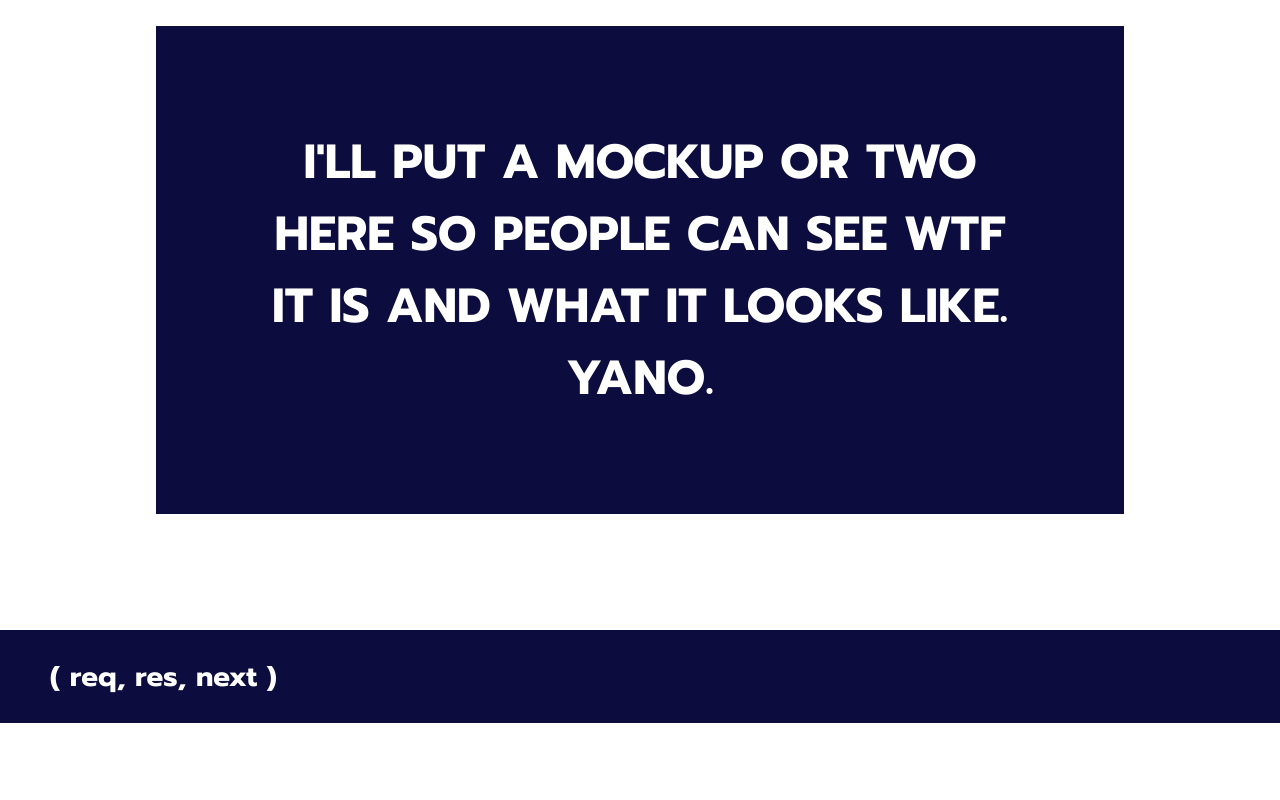
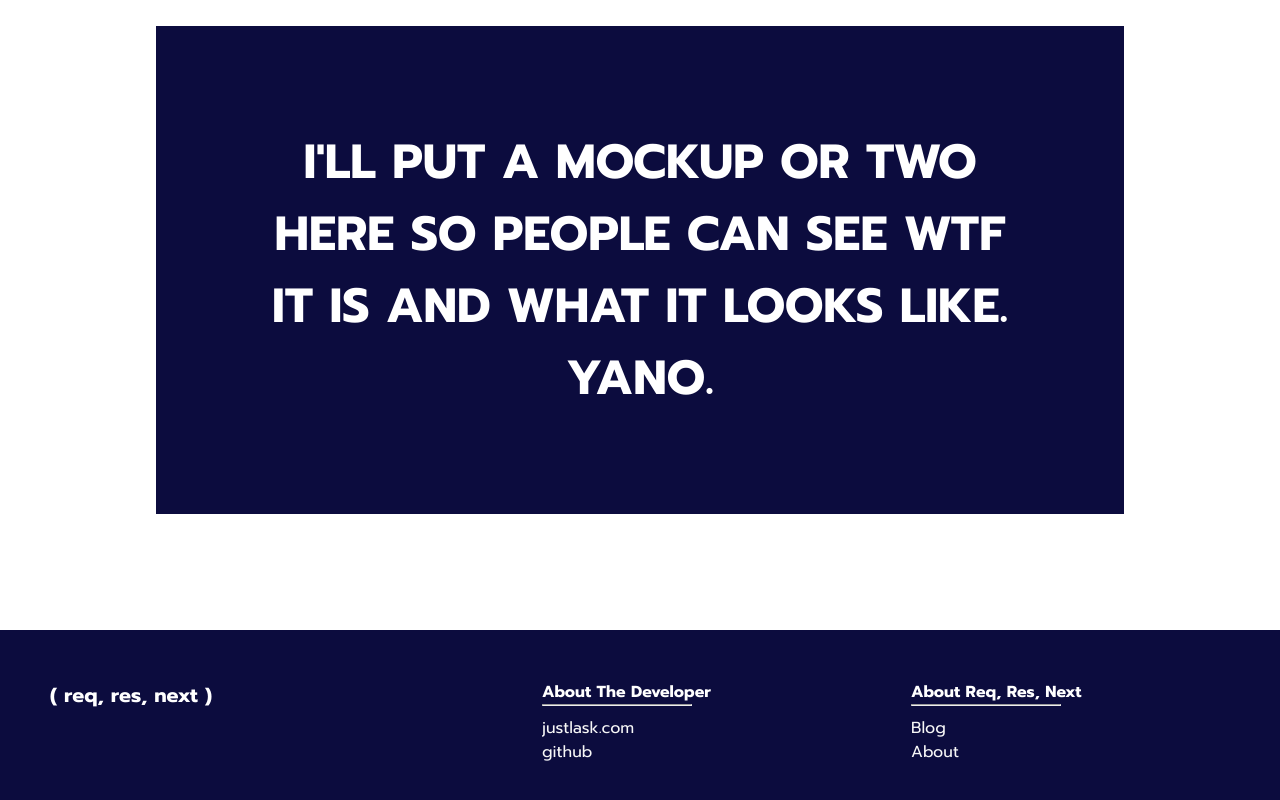
Before and after one commit to justlask/reqresnext, a React (Create React App) app in the folder client/: page / in a window 1280 px wide. Shown: the part 1625-2425 px from the top of the page. Before the commit the page ends 2348 px from the top, so only its background shows below. Built offline with nearby package versions, Linux system fonts and the light colour scheme; no server answers.

Commit message:
added some footer links, will add an about reqresnext and blog page, right now it's just a template shell

```diff
--- a/client/src/App.css
+++ b/client/src/App.css
@@ -186,10 +186,38 @@ nav {
 }
 
 footer {
+  display: flex;
   background-color: #0C0C3E;
-  padding: 25px 50px;
+  padding: 50px 0px;
   color: white;
   text-align: left;
+}
+
+footer #name {
+  padding-left: 50px;
+  width: 40%;
+  font-size: 20px;
+}
+
+.footerlinks {
+  width: 30%;
+  display: flex;
+  flex-direction: column;
+}
+
+.footerlinks hr {
+  width: 40%;
+  margin-bottom: 10px;
+}
+
+.footerlinks a {
+  color: #f7f7f7;
+  text-decoration: none;
+  width: 40%;
+}
+
+.footerlinks a:hover {
+  color: #9e9e9e;
 }
 
 .is-active {
@@ -350,23 +378,6 @@ main {
   margin-bottom: 25px;
 }
 
-/* .projectbuttons {
-  display: flex;
-  flex-direction: column;
-  justify-items: left;
-}
-
-.projectbuttons button {
-  margin-bottom: 10px;
-  border: none;
-  cursor: pointer;
-  font-size: 18px;
-  font-weight: bold;
-  text-align: left;
-} */
-
-
-
 .projectbox {
   display: flex;
   width: 60vw;
@@ -507,32 +518,6 @@ main {
   align-items: center;
   justify-content: center;
 }
-
-/* .actions > div {
-  display: flex;
-  width: 40vw;
-  display: flex;
-  flex-direction: column;
-  justify-content: center;
-  align-items: center;
-  padding: 20px 0px;
-  width: 25vw;
-}
-
-.actions div a  {
-  text-align: left;
-  color: #0C0C3E;
-  text-decoration: none;
-}
-
-
-.actions > div > a > img {
-  width: 150px;
-  height: auto;
-  justify-self: center;
-  align-self: center;
-  box-shadow: 0px 3px 6px rgba(8, 8, 8, 0.33);
-} */
 
 .actions .secondaryproject {
   width: 50%;
@@ -872,37 +857,6 @@ main {
 }
 
 
-
-
-/* .addtask {
-  width: 100%;
-  margin-top: 15px;
-  display: flex;
-  justify-content: space-between;
-  align-items: center;
-}
-
-.addtask input {
-  width: 75%;
-  padding: 10px 15px;
-  border-radius: 32px;
-  border: none;
-  background-color: #f7f7f7;
-  font-size: 16px;
-}
-
-.addtask button {
-  background-color: #0C0C3E;
-  text-align: center;
-  font-weight: bold;
-  color: white;
-  font-size: 20px;
-  border-radius: 32px;
-  padding: 2px 15px;
-  width: 15%;
-  cursor: pointer;
-} */
-
 .commentformbox {
   padding: 5px 10px;
 }
@@ -1075,13 +1029,3 @@ main {
   border: none;
   cursor: pointer;
 }
-
-
-
-/* .activeButton {
-  color: #0C0C3E;
-}
-
-.notActiveButton {
-  color: rgb(92, 92, 92);
-} */
--- a/client/src/App.js
+++ b/client/src/App.js
@@ -12,7 +12,8 @@ import NewProject from './components/projects/NewProject'
 import Project from './components/projects/Project'
 import Action from './components/actions/Action'
 import Profile from './components/account/Profile';
-import AboutUs from './components/home/AboutUs'
+import AboutUs from './components/about/AboutUs'
+import Blog from './components/blog/Blog'
 
 class App extends Component {
   constructor(props){
@@ -58,6 +59,7 @@ class App extends Component {
             <Route exact path="/project/:projectID/:actionID" render={(props) => <Action {...props} user={this.state.loggedInUser} getUser={this.state.getTheUser} /> }></Route>
             <Route exact path="/account" render={(props) => <Profile {...props} user={this.state.loggedInUser} getUser={this.state.getTheUser} />} ></Route>
             <Route exact path="/about" render={(props) => <AboutUs />}></Route>
+            <Route exact path="/blog" render={(props) => <Blog />}></Route>
             {/* <ProtectedRoute user={this.state.loggedInUser} path='/projects/:id' component={ProjectDetails} />
             <ProtectedRoute user={this.state.loggedInUser} path='/projects' component={ProjectList} /> */}
           </Switch>
--- a/client/src/components/Footer.jsx
+++ b/client/src/components/Footer.jsx
@@ -1,4 +1,5 @@
 import React, { Component } from 'react'
+import { Link, NavLink } from 'react-router-dom'
 
 export default class Footer extends Component {
   render() {
@@ -7,6 +8,22 @@ export default class Footer extends Component {
         <div id="name">
           <p>( req, res, next )</p>
         </div>
+        <div className="footerlinks">
+          <h4>
+            About The Developer
+            <hr/>
+            </h4>
+          <a href="http://www.justlask.com">justlask.com</a>
+          <a href="https://www.github.com/justlask">github</a>
+        </div>
+        <div className="footerlinks">
+          <h4>
+            About Req, Res, Next
+            <hr/>
+          </h4>
+          <Link to="/blog">Blog</Link>
+          <Link to="/about">About</Link>
+        </div>
       </footer>
     )
   }
--- a/client/src/components/home/AboutUs.jsx
+++ b/client/src/components/about/AboutUs.jsx
@@ -1,10 +1,13 @@
 import React, { Component } from 'react'
+import Hero from './Hero'
+import Section from './Section'
 
 export default class AboutUs extends Component {
   render() {
     return (
-      <main>
-        Some shit about us
+      <main className="padding">
+        <Hero />
+        <Section />
       </main>
     )
   }
--- /dev/null
+++ b/client/src/components/about/Hero.jsx
@@ -0,0 +1,17 @@
+import React, { Component } from 'react'
+
+export default class Hero extends Component {
+  render() {
+    return (
+      <div className="hero">
+        <h1>
+          So, you've got a project to manage.<br></br>
+          Well then, we've got a solution.
+        </h1>
+        <h3>
+          Here's the process:
+        </h3>
+    </div>
+    )
+  }
+}
--- /dev/null
+++ b/client/src/components/about/Section.jsx
@@ -0,0 +1,19 @@
+import React, { Component } from 'react'
+
+export default class Section extends Component {
+  render() {
+    return (
+      <div>
+        <ol>
+          <li>Make An Account</li>
+          <li>Edit Your Account</li>
+          <li>Add A Team (or don't)</li>
+          <li>Create A New Project</li>
+          <li>Add Actions</li>
+          <li>Add Tasks needed to Achieve Actions</li>
+          <li>Get To Work</li>
+        </ol>
+      </div>
+    )
+  }
+}
--- /dev/null
+++ b/client/src/components/blog/Blog.jsx
@@ -0,0 +1,11 @@
+import React, { Component } from 'react'
+
+export default class Blog extends Component {
+  render() {
+    return (
+      <main className="padding">
+        <h1>This is a blog</h1>
+      </main>
+    )
+  }
+}
--- a/client/src/components/dashboard/Dashboard.jsx
+++ b/client/src/components/dashboard/Dashboard.jsx
@@ -82,6 +82,19 @@ export default class Dashboard extends Component {
     });
   }
 
+  handleTeams = () => {
+    if (this.state.teams.length > 0) {
+      return (
+        <ul>
+          Teams
+          {this.state.teams.map(team => {
+            return <li onClick={(e) => {this.handleTeam(team._id) }}>{team.name}</li>
+          })}
+        </ul>
+      )
+    }
+  }
+
 
   render() {
     if (this.props.user) {
@@ -92,12 +105,7 @@ export default class Dashboard extends Component {
               <img src={this.state.user.image} alt="profile"/>
               <h2>{this.state.user.name}</h2>
               <h3>{this.state.user.position}</h3>
-              <ul>
-                Teams
-                {this.state.teams.map(team => {
-                return <li onClick={(e) => {this.handleTeam(team._id) }}>{team.name}</li>
-                })}
-              </ul>
+              {this.handleTeams()}
               {/* <div className="projectbuttons">
                 <Button className={this.state.activeButtons.current} title="Current Projects" onClick={(e) => this.handleCurrent(e)}/>
                 <Button className={this.state.activeButtons.past} title="Past Projects" onClick={(e) => this.handlePast(e)} />
```
Also changed, not shown: client/src/components/teams/CreateTeam.jsx (added, +11 -0 lines).
